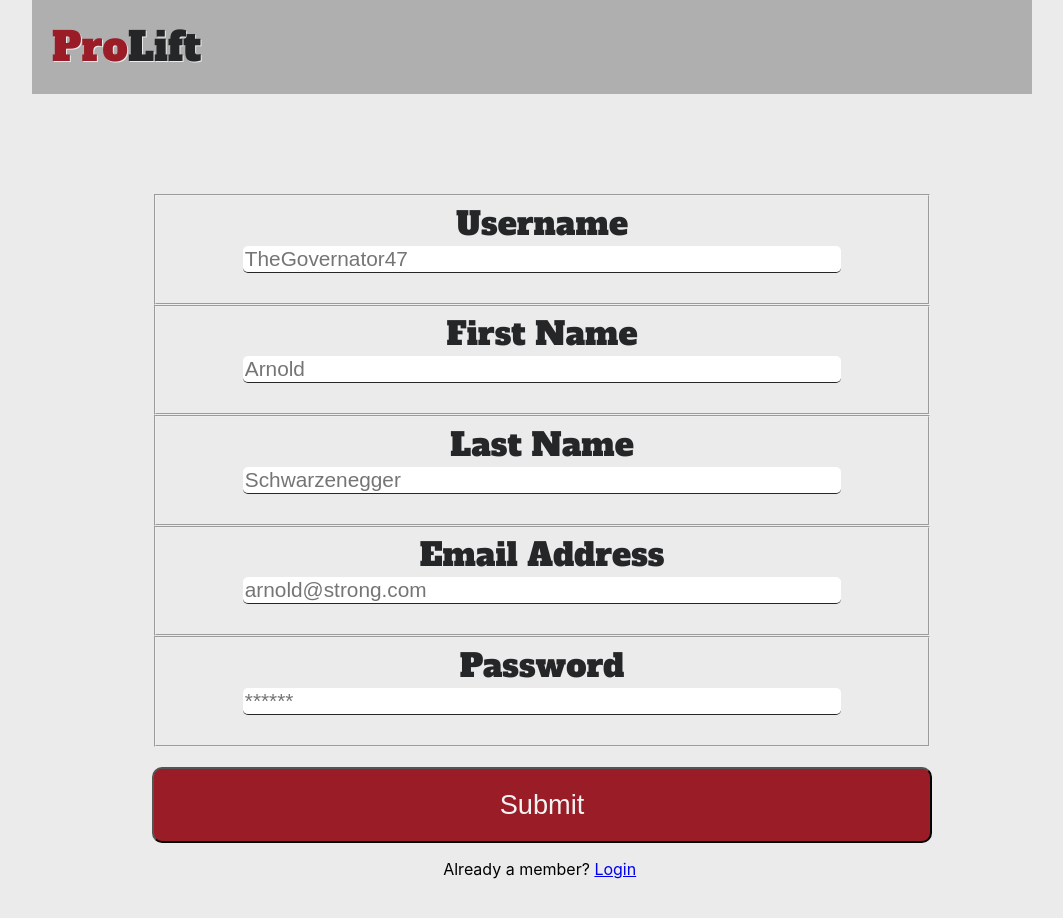
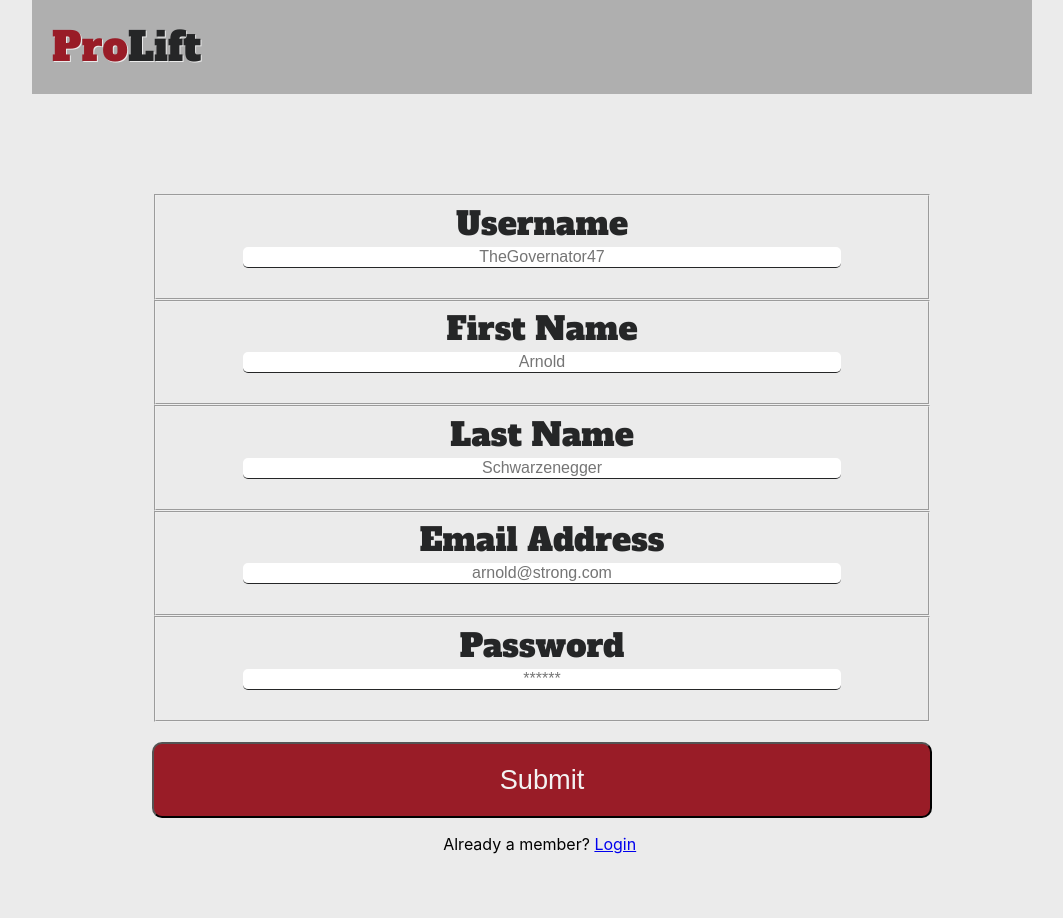
Before and after one commit to Weight-Lifting-Journal-Tattoine/FrontEnd, a React (Create React App) app: page / in a window 1280 px wide. Shown: the top 918 px of the page, without its empty margins (108-1171 px from the left). Built offline with nearby package versions, Linux system fonts and the light colour scheme.

Commit message:
Fixed error colors back to black

```diff
--- a/src/components/auth/Login.js
+++ b/src/components/auth/Login.js
@@ -22,14 +22,14 @@ const LoginForm = ({ errors, touched, setUser }) => {
         <fieldset>
           <UserNamePasswordLabel>Username</UserNamePasswordLabel>
           {touched.username && errors.username && (
-            <p className="error">{errors.username}</p>
+            <Error className="error">{errors.username}</Error>
           )}
           <StyledField type="text" name="username" placeholder="TheGovernator47" />
         </fieldset>
         <fieldset>
           <UserNamePasswordLabel>Password</UserNamePasswordLabel>
           {touched.password && errors.password && (
-            <p className="error">{errors.password}</p>
+            <Error className="error">{errors.password}</Error>
           )}
           <StyledField type="password" name="password" placeholder="******" />
         </fieldset>
@@ -92,14 +92,14 @@ export default Login;
 const StyledField =styled(Field)`
   width: 80%;
   background: white;
+  text-align: center;
   border: none;
   border-bottom: 1px solid #252627;
   border-radius: 5px;
   outline: none;
   color: #252627;
-  font-size: 1.3rem;
+  font-size: 1rem;
   margin-bottom: 20px;
-  justify-content: space-between;
   `
 
 const UserNamePasswordLabel = styled.label`
@@ -151,3 +151,6 @@ const Header = styled.div`
 const Member = styled.span`
   color: black;
 `
+const Error = styled.p`
+  color: black;
+`
--- a/src/components/auth/Register.js
+++ b/src/components/auth/Register.js
@@ -20,35 +20,35 @@ const RegisterForm = ({ errors, touched, setUser }) => {
       <fieldset>
         <UserNamePasswordLabel>Username</UserNamePasswordLabel>
         {touched.username && errors.username && (
-          <p className="error">{errors.username}</p>
+          <Error className="error">{errors.username}</Error>
         )}
         <StyledField type="text" name="username" placeholder="TheGovernator47" />
       </fieldset>
       <fieldset>
         <UserNamePasswordLabel>First Name</UserNamePasswordLabel>
         {touched.firstName && errors.firstName && (
-          <p className="error">{errors.firstName}</p>
+          <Error className="error">{errors.firstName}</Error>
         )}
         <StyledField type="text" name="firstName" placeholder="Arnold" />
       </fieldset>
       <fieldset>
         <UserNamePasswordLabel>Last Name</UserNamePasswordLabel>
         {touched.lastName && errors.lastName && (
-          <p className="error">{errors.lastName}</p>
+          <Error className="error">{errors.lastName}</Error>
         )}
         <StyledField type="text" name="lastName" placeholder="Schwarzenegger" />
       </fieldset>
       <fieldset>
         <UserNamePasswordLabel>Email Address</UserNamePasswordLabel>
         {touched.email && errors.email && (
-          <p className="error">{errors.email}</p>
+          <Error className="error">{errors.email}</Error>
         )}
         <StyledField type="text" name="email" placeholder="arnold@strong.com" />
       </fieldset>
       <fieldset>
         <UserNamePasswordLabel>Password</UserNamePasswordLabel>
         {touched.password && errors.password && (
-          <p className="error">{errors.password}</p>
+          <Error className="error">{errors.password}</Error>
         )}
         <StyledField type="password" name="password" placeholder="******" />
       </fieldset>
@@ -112,12 +112,13 @@ const StyledForm = styled(Form)`
 const StyledField =styled(Field)`
   width: 80%;
   background: white;
+  text-align: center;
   border: none;
   border-bottom: 1px solid #252627;
   border-radius: 5px;
   outline: none;
   color: #252627;
-  font-size: 1.3rem;
+  font-size: 1rem;
   margin-bottom: 20px;
   `
 
@@ -173,3 +174,6 @@ const Header = styled.div`
 const Member = styled.span`
   color: black;
 `
+const Error = styled.p`
+  color: black;
+`
```
